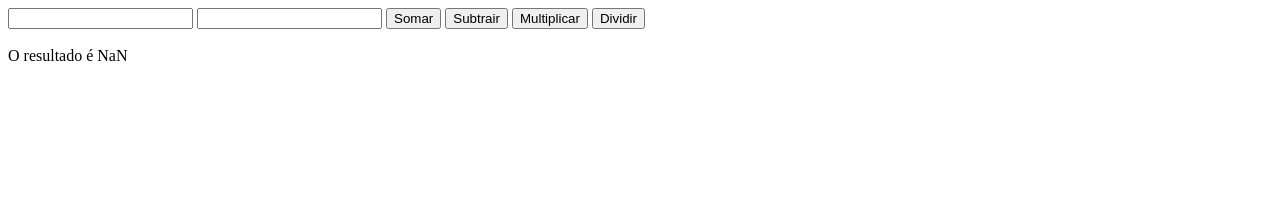
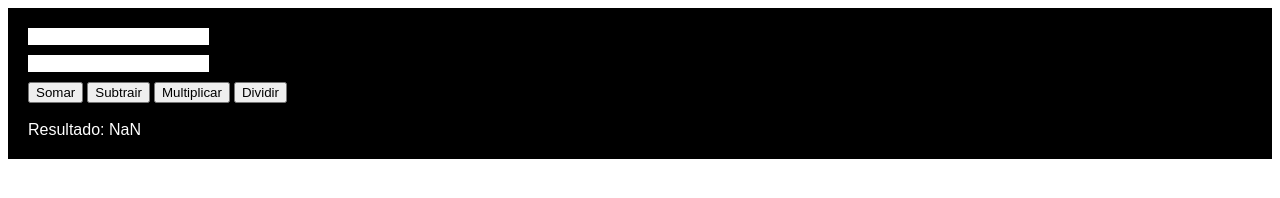
Before and after one commit to carlos-hfm/Calculadora, a plain HTML site: page index.html in a window 1280 px wide. Both pictures are taken after a click on the button "Somar". Drawn offline with Linux system fonts and the light colour scheme.

Commit message:
organiza index e add estilo

```diff
--- /dev/null
+++ b/estilo.css
@@ -0,0 +1,17 @@
+.calc {
+    background-color: black;
+    padding: 20px;
+}
+
+#result {
+    color: white;
+    font-family: Arial, Helvetica, sans-serif;
+
+}
+
+.input {
+    border: none;
+    color: black;
+
+    margin-bottom: 10px;
+}
--- a/index.html
+++ b/index.html
@@ -1,45 +1,53 @@
-<div class="calc">
+<html>
+<head>
+    <title> Calculadora Online </title>
+    <link rel="stylesheet" type="text/css" href="estilo.css"/>
+    <script type="text/javascript">
 
-    <input type="number" id="agr1">
-    <input type="number" id="agr2">
-    <button class="op" onclick="somar()">Somar</button>
-    <button class="op" onclick="sub()">Subtrair</button>
-    <button class="op" onclick="multi()">Multiplicar</button>
-    <button class="op" onclick="dividir()">Dividir</button>
-    <br><br>
+        function somar(){
+            var num1 = document.getElementById("agr1").value;
+            var num2 = document.getElementById("agr2").value;
+            var soma = parseInt(num1) + parseInt(num2);
+            document.getElementById("result").innerHTML="Resultado: " + soma;
+        }
 
-    <div id="result"></div>
-</div>
+        function sub(){
+            var num1 = document.getElementById("agr1").value;
+            var num2 = document.getElementById("agr2").value;
+            var subt = parseInt(num1) - parseInt(num2);
+            document.getElementById("result").innerHTML="Resultado: " + subt;
+        }
 
+        function multi(){
+            var num1 = document.getElementById("agr1").value;
+            var num2 = document.getElementById("agr2").value;
+            var mult = parseInt(num1) * parseInt(num2);
+            document.getElementById("result").innerHTML="Resultado: " + mult;
+        }
 
-<script type="text/javascript">
+        function dividir(){
+            var num1 = document.getElementById("agr1").value;
+            var num2 = document.getElementById("agr2").value;
+            var divi = parseInt(num1) / parseInt(num2);
+            document.getElementById("result").innerHTML="Resultado: " + divi;
+        }
 
-    function somar(){
-        var num1 = document.getElementById("agr1").value;
-        var num2 = document.getElementById("agr2").value;
-        var soma = parseInt(num1) + parseInt(num2);
-        document.getElementById("result").innerHTML="O resultado é " + soma;
-    }
+    </script>
+</head>
+<body>
+    <div class="calc">
 
-    function sub(){
-        var num1 = document.getElementById("agr1").value;
-        var num2 = document.getElementById("agr2").value;
-        var subt = parseInt(num1) - parseInt(num2);
-        document.getElementById("result").innerHTML="O resultado é " + subt;
-    }
+        <input type="number" id="agr1" class="input">
+        <br>
+        <input type="number" id="agr2" class="input">
+        <br>
+        <button class="op" onclick="somar()">Somar</button>
+        <button class="op" onclick="sub()">Subtrair</button>
+        <button class="op" onclick="multi()">Multiplicar</button>
+        <button class="op" onclick="dividir()">Dividir</button>
+        <br><br>
 
-    function multi(){
-        var num1 = document.getElementById("agr1").value;
-        var num2 = document.getElementById("agr2").value;
-        var mult = parseInt(num1) * parseInt(num2);
-        document.getElementById("result").innerHTML="O resultado é " + mult;
-    }
-
-    function dividir(){
-        var num1 = document.getElementById("agr1").value;
-        var num2 = document.getElementById("agr2").value;
-        var divi = parseInt(num1) / parseInt(num2);
-        document.getElementById("result").innerHTML="O resultado é " + divi;
-    }
-
-</script>
+        <div id="result"></div>
+    </div>
+</body>
+</html>
```
